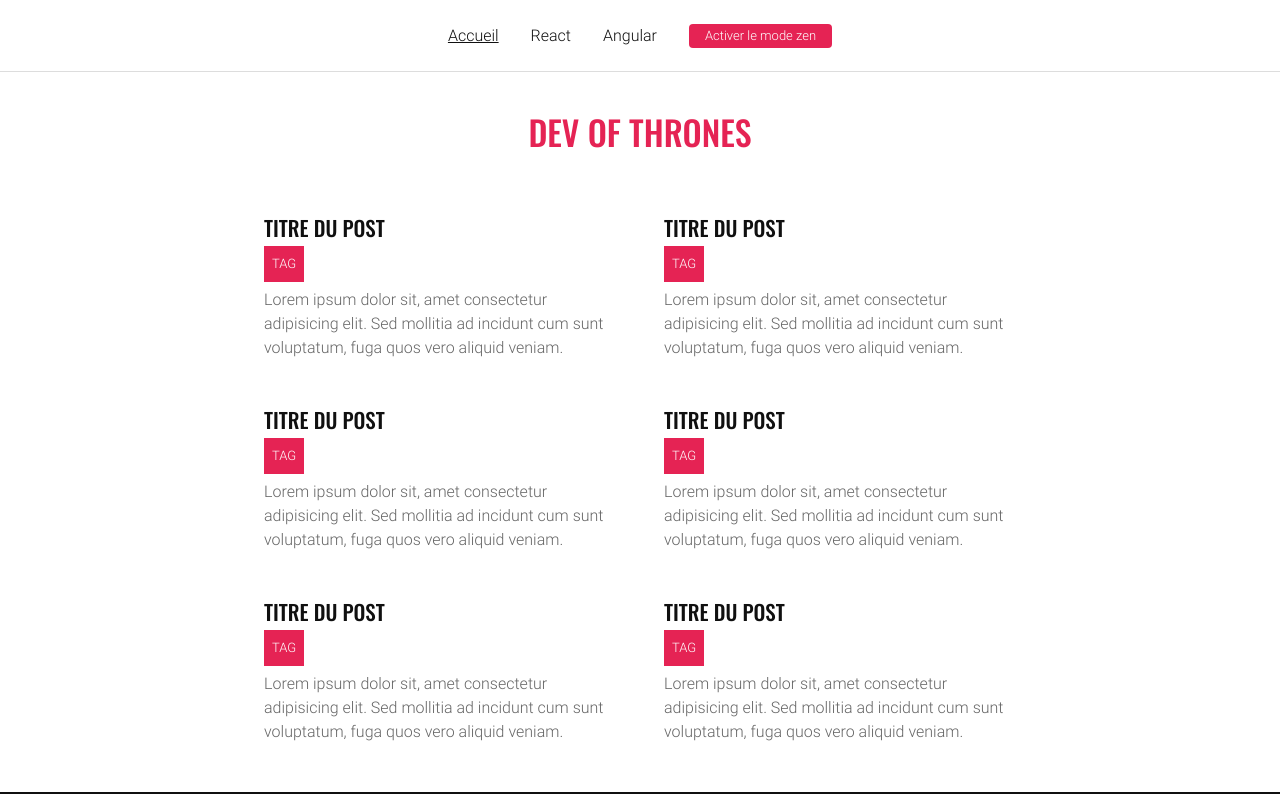
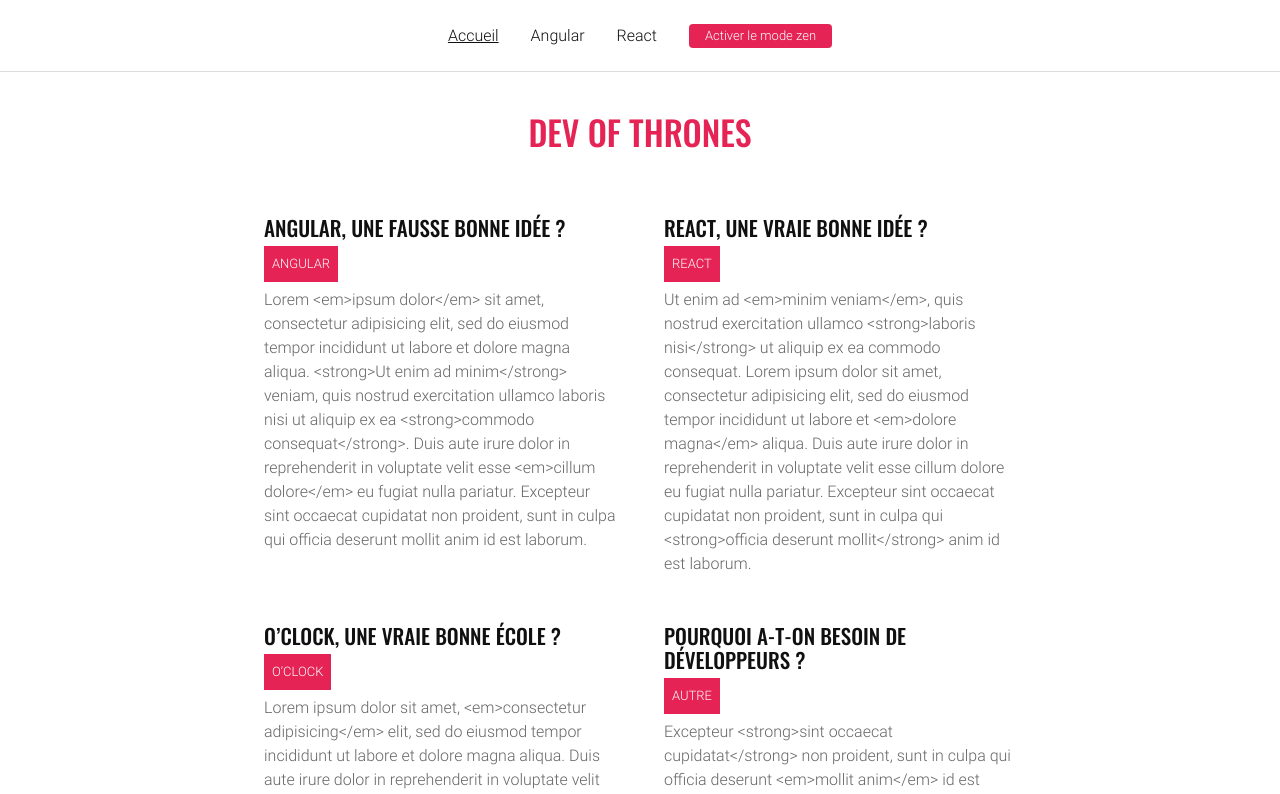
Before and after one commit to KimberleyBonix/React-blog, a React (Vite) app: page / in a window 1280 px wide. Shown: the top 794 px of the page. Built offline with nearby package versions, Linux system fonts and the light colour scheme.

Commit message:
:construction: Passing props and raw data

```diff
--- /dev/null
+++ b/src/@Types/Post.ts
@@ -0,0 +1,13 @@
+export type PostProp = {
+  category: {
+    id: number;
+    slug: string;
+    name: string;
+  };
+  categoryId: number;
+  content: string;
+  excerpt: string;
+  id: number;
+  slug: string;
+  title: string;
+};
--- a/src/components/App/App.tsx
+++ b/src/components/App/App.tsx
@@ -13,8 +13,8 @@ function App() {
 
   return (
     <div className="app">
-      <Header />
-      <Posts />
+      <Header categories={categoriesData} />
+      <Posts posts={postsData} />
       <Footer />
     </div>
   );
--- a/src/components/Header/Header.tsx
+++ b/src/components/Header/Header.tsx
@@ -1,18 +1,25 @@
 import './Header.scss';
 
-function Header() {
+type HeaderProps = {
+  categories: {
+    id: number;
+    name: string;
+    slug: string;
+  }[];
+};
+
+function Header({ categories }: HeaderProps) {
   return (
     <header className="menu" id="header">
       <nav className="menu-nav">
         <a className="menu-link menu-link--selected" href="#header">
           Accueil
         </a>
-        <a className="menu-link" href="#header">
-          React
-        </a>
-        <a className="menu-link" href="#header">
-          Angular
-        </a>
+        {categories.map((category) => (
+          <a className="menu-link" href="#header" key={category.id}>
+            {category.name}
+          </a>
+        ))}
         <button className="menu-btn" type="button">
           Activer le mode zen
         </button>
--- a/src/components/Post/Post.tsx
+++ b/src/components/Post/Post.tsx
@@ -1,14 +1,16 @@
 import './Post.scss';
+import { PostProp } from '../../@Types/Post';
 
-function Post() {
+type PoostProp = {
+  post: PostProp;
+};
+
+function Post({ post }: PoostProp) {
   return (
     <article className="post">
-      <h2 className="post-title">Titre du post</h2>
-      <div className="post-category">tag</div>
-      <p className="post-excerpt">
-        Lorem ipsum dolor sit, amet consectetur adipisicing elit. Sed mollitia
-        ad incidunt cum sunt voluptatum, fuga quos vero aliquid veniam.
-      </p>
+      <h2 className="post-title">{post.title}</h2>
+      <div className="post-category">{post.category.name}</div>
+      <p className="post-excerpt">{post.excerpt}</p>
     </article>
   );
 }
--- a/src/components/Posts/Posts.tsx
+++ b/src/components/Posts/Posts.tsx
@@ -1,18 +1,19 @@
 import Post from '../Post/Post';
+import './Posts.scss';
+import { PostProp } from '../../@Types/Post';
 
-import './Posts.scss';
+type PostsProps = {
+  posts: PostProp[];
+};
 
-function Posts() {
+function Posts({ posts }: PostsProps) {
   return (
     <main className="posts">
       <h1 className="posts-title">Dev Of Thrones</h1>
       <div className="posts-list">
-        <Post />
-        <Post />
-        <Post />
-        <Post />
-        <Post />
-        <Post />
+        {posts.map((post) => (
+          <Post key={post.id} post={post} />
+        ))}
       </div>
     </main>
   );
```
